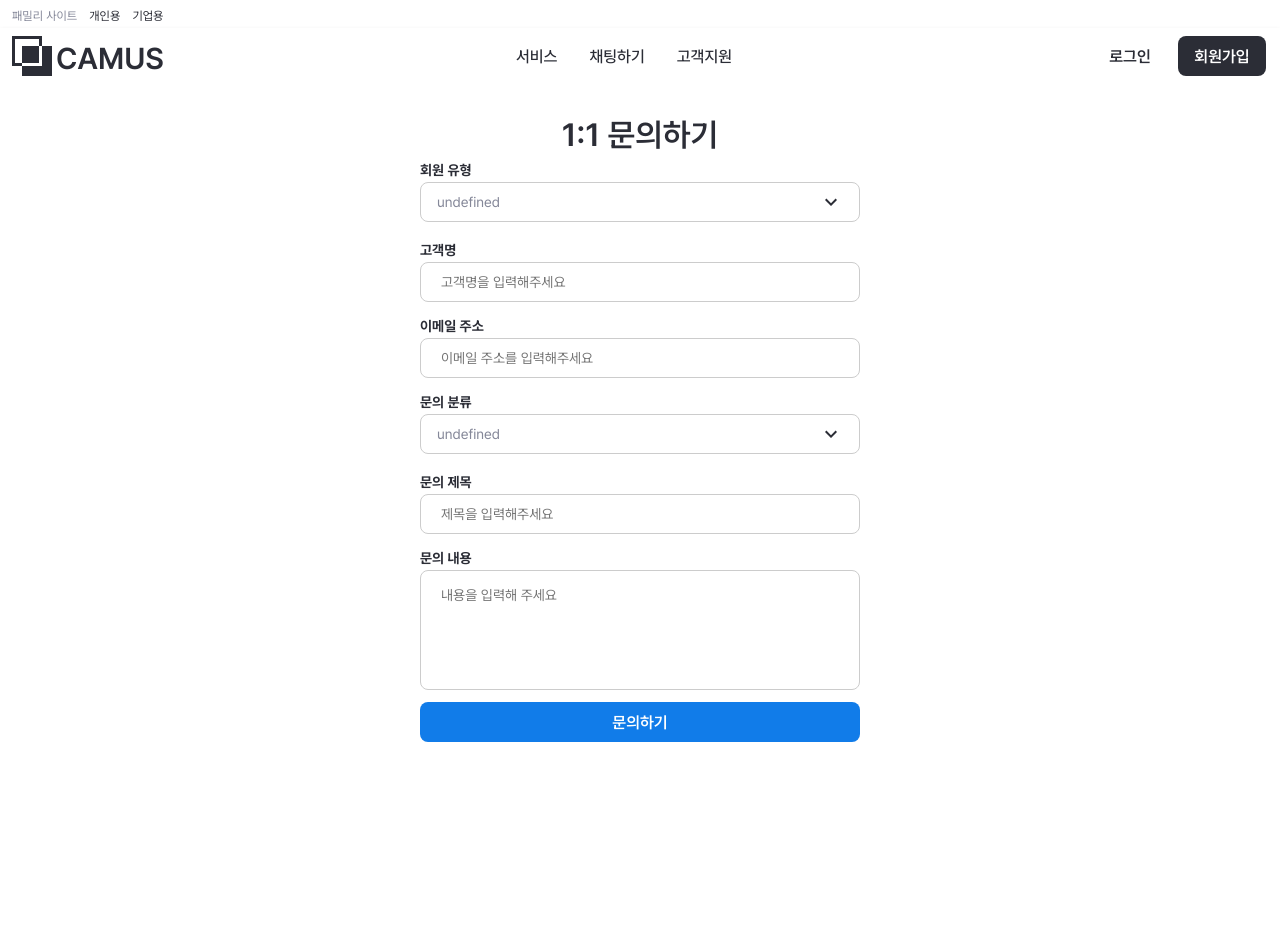
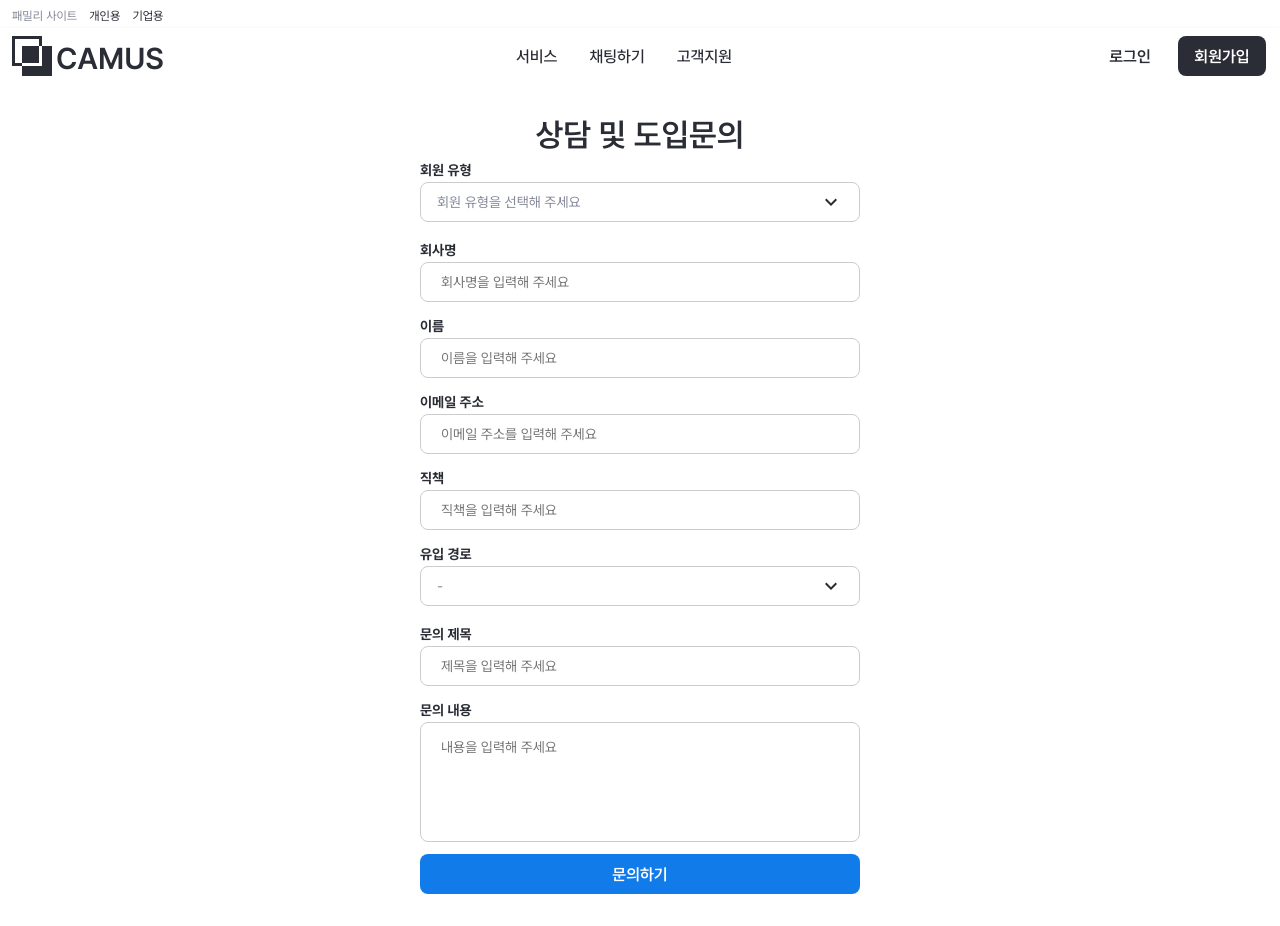
Before and after one commit to Camus-chat/frontend, a Next.js app in the folder frontend/: page /support/request in a window 1280 px wide. Before the commit the page ends 800 px from the top, so only its background shows below. Built offline with nearby package versions, Linux system fonts and the light colour scheme.

Commit message:
feat(support-page): 도입 문의하기 페이지 제작

```diff
--- /dev/null
+++ b/frontend/src/containers/support/constants.ts
@@ -0,0 +1,16 @@
+export const MEMBER_OPTION: DropDownItems[] = [
+  { value: 'personal', name: '개인' },
+  { value: 'enterprise', name: '기업' },
+];
+
+export const REQUEST_OPTION: DropDownItems[] = [
+  { value: 'service', name: '서비스' },
+  { value: 'bills', name: '요금' },
+];
+
+export const ROUTE_OPTION: DropDownItems[] = [
+  { value: 'search', name: '포털 사이트 검색' },
+  { value: 'social-media', name: '소셜 미디어' },
+  { value: 'news', name: '언론 보도 기사' },
+  { value: 'etc', name: '기타' },
+];
--- a/frontend/src/containers/support/request/index.tsx
+++ b/frontend/src/containers/support/request/index.tsx
@@ -1,3 +1,5 @@
+import { MEMBER_OPTION, ROUTE_OPTION } from '@/containers/support/constants';
+
 import styles from './index.module.scss';
 import Button from '@/components/Button';
 import Dropdown from '@/components/Form/DropDown';
@@ -5,28 +7,24 @@ import Input from '@/components/Form/Input';
 import TextArea from '@/components/Form/TextArea';
 
 const Request = () => {
-  const memberOption: DropDownItems[] = [
-    { value: 'personal', name: '개인' },
-    { value: 'enterprise', name: '기업' },
-  ];
-
-  const requestOption: DropDownItems[] = [
-    { value: 'service', name: '서비스' },
-    { value: 'bills', name: '요금' },
-  ];
-
   return (
     <>
-      <p className={styles.title}> 1:1 문의하기</p>
-      <Dropdown name='회원 유형' options={memberOption} />
-      <Input name='고객명' type='text' placeholder='고객명을 입력해주세요' />
+      <p className={styles.title}> 상담 및 도입문의</p>
+      <Dropdown
+        name='회원 유형'
+        options={MEMBER_OPTION}
+        placeholder='회원 유형을 선택해 주세요'
+      />
+      <Input name='회사명' type='text' placeholder='회사명을 입력해 주세요' />
+      <Input name='이름' type='text' placeholder='이름을 입력해 주세요' />
       <Input
         name='이메일 주소'
         type='text'
-        placeholder='이메일 주소를 입력해주세요'
+        placeholder='이메일 주소를 입력해 주세요'
       />
-      <Dropdown name='문의 분류' options={requestOption} />
-      <Input name='문의 제목' type='text' placeholder='제목을 입력해주세요' />
+      <Input name='직책' type='text' placeholder='직책을 입력해 주세요' />
+      <Dropdown name='유입 경로' options={ROUTE_OPTION} placeholder='-' />
+      <Input name='문의 제목' type='text' placeholder='제목을 입력해 주세요' />
       <TextArea name='문의 내용' />
       <Button size='large' color='blue'>
         문의하기
```
